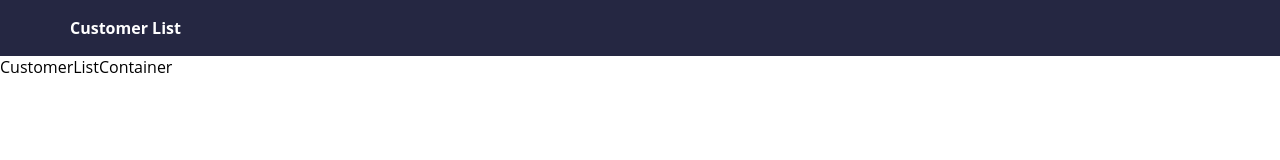
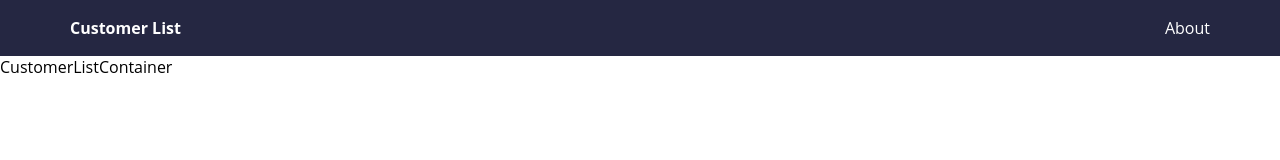
Before and after one commit to Hiroki111/customer-list, a React (Create React App) app: page / in a window 1280 px wide. Shown: the top 160 px of the page. Built offline with nearby package versions, Linux system fonts and the light colour scheme.

Commit message:
Added a link to About

```diff
--- a/src/components/App.tsx
+++ b/src/components/App.tsx
@@ -11,9 +11,12 @@ const App: React.FC = () => {
       <Router>
         <header>
           <nav>
-            <p id="title">
+            <div id="title">
               <Link to="/">Customer List</Link>
-            </p>
+            </div>
+            <div>
+              <Link to="/about">About</Link>
+            </div>
           </nav>
         </header>
         <Route exact path="/" component={CustomerListContainer} />
--- a/src/components/styles.scss
+++ b/src/components/styles.scss
@@ -7,17 +7,21 @@ header {
   nav {
     display: flex;
     align-items: center;
+    justify-content: space-between;
     width: 95%;
     max-width: 1140px;
 
-    #title {
+    div {
       margin: 0;
-      font-weight: 700;
 
       a {
         color: white;
         text-decoration: none;
       }
     }
+
+    #title {
+      font-weight: 700;
+    }
   }
 }
```
